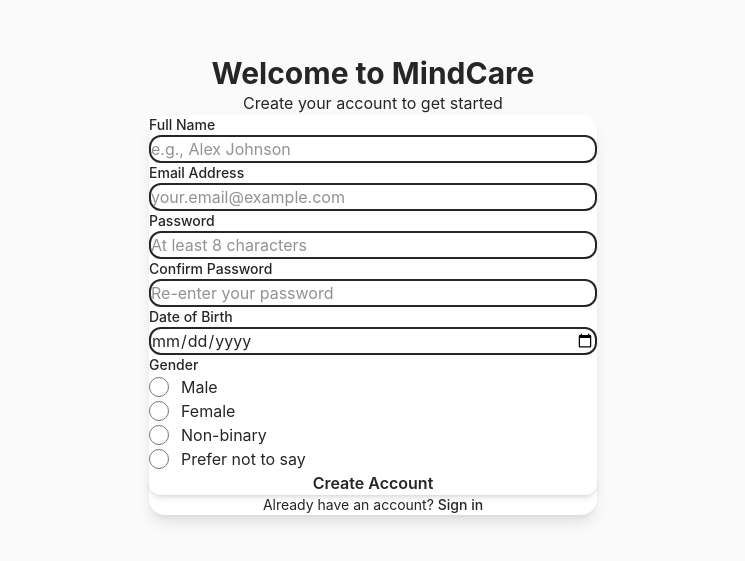
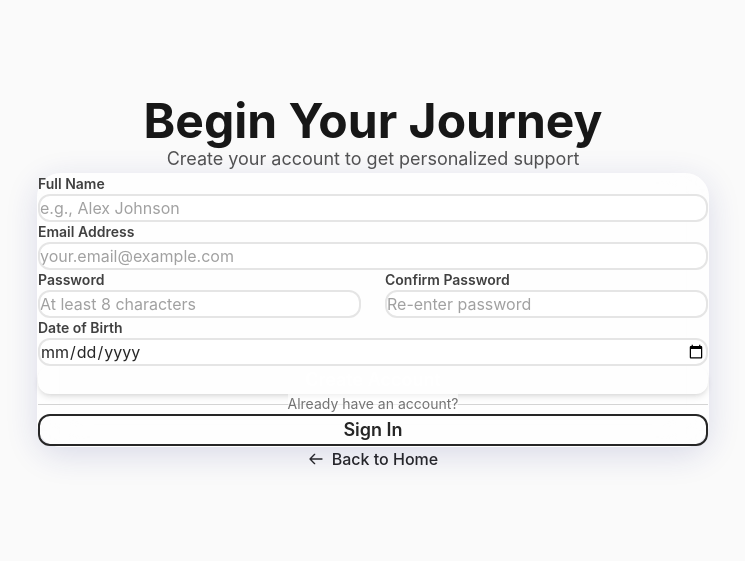
Before and after one commit to aks-1904/mental-health-companion, a Next.js app in the folder client/: page /register in a window 1280 px wide. Shown: the part 115-676 px from the top of the page, without its empty margins (267-1012 px from the left). Built offline with nearby package versions, Linux system fonts and the light colour scheme.

Commit message:
registerpage

```diff
--- a/client/app/register/page.tsx
+++ b/client/app/register/page.tsx
@@ -1,321 +1,217 @@
-'use client'
+"use client";
 
-import { useState, FormEvent } from 'react'
-import { useRouter } from 'next/navigation'
+import { useState, FormEvent } from "react";
+import { useRouter } from "next/navigation";
+import Button from "@/components/ui/Button";
+import GlassCard from "@/components/ui/GlassCard";
+import Input from "@/components/ui/Input";
+import Link from "next/link";
 
 interface FormErrors {
-  name?: string
-  email?: string
-  password?: string
-  confirmPassword?: string
-  dob?: string
-  gender?: string
+  name?: string;
+  email?: string;
+  password?: string;
+  confirmPassword?: string;
+  dob?: string;
 }
 
 export default function RegisterPage() {
-  const router = useRouter()
+  const router = useRouter();
   const [formData, setFormData] = useState({
-    name: '',
-    email: '',
-    password: '',
-    confirmPassword: '',
-    dob: '',
-    gender: '',
-  })
-  const [errors, setErrors] = useState<FormErrors>({})
-  const [isSubmitting, setIsSubmitting] = useState(false)
+    name: "",
+    email: "",
+    password: "",
+    confirmPassword: "",
+    dob: "",
+  });
+  const [errors, setErrors] = useState<FormErrors>({});
+  const [isSubmitting, setIsSubmitting] = useState(false);
 
-  // Email validation using RFC-compliant regex
   const validateEmail = (email: string): boolean => {
-    const emailRegex = /^[^\s@]+@[^\s@]+\.[^\s@]+$/
-    return emailRegex.test(email)
-  }
+    return /^[^\s@]+@[^\s@]+\.[^\s@]+$/.test(email);
+  };
 
-  // Date of birth validation (cannot be future date)
   const validateDOB = (dob: string): boolean => {
-    const selectedDate = new Date(dob)
-    const today = new Date()
-    today.setHours(0, 0, 0, 0)
-    return selectedDate <= today
-  }
+    const selectedDate = new Date(dob);
+    const today = new Date();
+    today.setHours(0, 0, 0, 0);
+    return selectedDate <= today;
+  };
 
   const validateForm = (): boolean => {
-    const newErrors: FormErrors = {}
+    const newErrors: FormErrors = {};
 
     if (!formData.name.trim()) {
-      newErrors.name = 'Please enter your name'
+      newErrors.name = "Please enter your name";
     }
 
     if (!formData.email.trim()) {
-      newErrors.email = 'Please enter your email address'
+      newErrors.email = "Please enter your email address";
     } else if (!validateEmail(formData.email)) {
-      newErrors.email = 'Please enter a valid email address'
+      newErrors.email = "Please enter a valid email address";
     }
 
     if (!formData.password) {
-      newErrors.password = 'Please create a password'
+      newErrors.password = "Please create a password";
     } else if (formData.password.length < 8) {
-      newErrors.password = 'Password should be at least 8 characters'
+      newErrors.password = "Password should be at least 8 characters";
     }
 
     if (!formData.confirmPassword) {
-      newErrors.confirmPassword = 'Please confirm your password'
+      newErrors.confirmPassword = "Please confirm your password";
     } else if (formData.password !== formData.confirmPassword) {
-      newErrors.confirmPassword = 'Passwords dont match yet'
+      newErrors.confirmPassword = "Passwords don't match yet";
     }
 
     if (!formData.dob) {
-      newErrors.dob = 'Please select your date of birth'
+      newErrors.dob = "Please select your date of birth";
     } else if (!validateDOB(formData.dob)) {
-      newErrors.dob = 'Please check your date of birth'
+      newErrors.dob = "Please check your date of birth";
     }
 
-    if (!formData.gender) {
-      newErrors.gender = 'Please select your gender'
-    }
-
-    setErrors(newErrors)
-    return Object.keys(newErrors).length === 0
-  }
+    setErrors(newErrors);
+    return Object.keys(newErrors).length === 0;
+  };
 
   const handleSubmit = async (e: FormEvent<HTMLFormElement>) => {
-    e.preventDefault()
+    e.preventDefault();
 
-    if (!validateForm()) {
-      return
-    }
+    if (!validateForm()) return;
 
-    setIsSubmitting(true)
+    setIsSubmitting(true);
 
     try {
-      // Simulate API call (replace with actual endpoint)
-      await new Promise(resolve => setTimeout(resolve, 1000))
-
-      // On success, redirect to login
-      router.push('/login?registered=true')
+      await new Promise((resolve) => setTimeout(resolve, 1000));
+      router.push("/login?registered=true");
     } catch (error) {
-      setErrors({
-        email: 'Something went wrong. Please try again in a moment.'
-      })
+      setErrors({ email: "Something went wrong. Please try again." });
     } finally {
-      setIsSubmitting(false)
+      setIsSubmitting(false);
     }
-  }
+  };
 
   return (
     <div className="min-h-screen flex items-center justify-center px-4 py-12">
-      <div className="w-full max-w-md">
+      <div className="w-full max-w-2xl space-y-8 animate-scale-in">
         {/* Header */}
-        <div className="text-center mb-8">
-          <h1 className="text-3xl font-bold text-blue-popsicle mb-2">
-            Welcome to MindCare
+        <div className="text-center space-y-3">
+          <h1 className="text-4xl md:text-5xl font-bold text-neutral-900">
+            Begin Your Journey
           </h1>
-          <p className="text-grey-blue-leaf">
-            Create your account to get started
+          <p className="text-lg text-neutral-600">
+            Create your account to get personalized support
           </p>
         </div>
 
         {/* Form Card */}
-        <div className="bg-white rounded-2xl shadow-lg p-8">
+        <GlassCard className="space-y-8">
           <form onSubmit={handleSubmit} className="space-y-6">
-            {/* Name Field */}
-            <div>
-              <label
-                htmlFor="name"
-                className="block text-sm font-medium text-deep-matte-grey mb-2"
-              >
-                Full Name
-              </label>
-              <input
-                id="name"
-                type="text"
-                value={formData.name}
-                onChange={(e) => setFormData({ ...formData, name: e.target.value })}
-                className={`w-full px-4 py-3 rounded-xl border-2 transition-colors
-                  ${errors.name
-                    ? 'border-redline bg-red-50'
-                    : 'border-silver-fox focus:border-yellow-primary'
-                  }
-                  text-deep-matte-grey placeholder:text-grey-blue-leaf`}
-                placeholder="e.g., Alex Johnson"
+            <Input
+              label="Full Name"
+              type="text"
+              placeholder="e.g., Alex Johnson"
+              value={formData.name}
+              onChange={(e) =>
+                setFormData({ ...formData, name: e.target.value })
+              }
+              error={errors.name}
+            />
+
+            <Input
+              label="Email Address"
+              type="email"
+              placeholder="your.email@example.com"
+              value={formData.email}
+              onChange={(e) =>
+                setFormData({ ...formData, email: e.target.value })
+              }
+              error={errors.email}
+            />
+
+            <div className="grid md:grid-cols-2 gap-6">
+              <Input
+                label="Password"
+                type="password"
+                placeholder="At least 8 characters"
+                value={formData.password}
+                onChange={(e) =>
+                  setFormData({ ...formData, password: e.target.value })
+                }
+                error={errors.password}
               />
-              {errors.name && (
-                <p className="mt-2 text-sm text-redline flex items-center gap-1">
-                  <span>⚠</span> {errors.name}
-                </p>
-              )}
+
+              <Input
+                label="Confirm Password"
+                type="password"
+                placeholder="Re-enter password"
+                value={formData.confirmPassword}
+                onChange={(e) =>
+                  setFormData({ ...formData, confirmPassword: e.target.value })
+                }
+                error={errors.confirmPassword}
+              />
             </div>
 
-            {/* Email Field */}
-            <div>
-              <label
-                htmlFor="email"
-                className="block text-sm font-medium text-deep-matte-grey mb-2"
-              >
-                Email Address
-              </label>
-              <input
-                id="email"
-                type="email"
-                value={formData.email}
-                onChange={(e) => setFormData({ ...formData, email: e.target.value })}
-                className={`w-full px-4 py-3 rounded-xl border-2 transition-colors
-                  ${errors.email
-                    ? 'border-redline bg-red-50'
-                    : 'border-silver-fox focus:border-yellow-primary'
-                  }
-                  text-deep-matte-grey placeholder:text-grey-blue-leaf`}
-                placeholder="your.email@example.com"
-              />
-              {errors.email && (
-                <p className="mt-2 text-sm text-redline flex items-center gap-1">
-                  <span>⚠</span> {errors.email}
-                </p>
-              )}
-            </div>
+            <Input
+              label="Date of Birth"
+              type="date"
+              value={formData.dob}
+              onChange={(e) =>
+                setFormData({ ...formData, dob: e.target.value })
+              }
+              error={errors.dob}
+            />
 
-            {/* Password Field */}
-            <div>
-              <label
-                htmlFor="password"
-                className="block text-sm font-medium text-deep-matte-grey mb-2"
-              >
-                Password
-              </label>
-              <input
-                id="password"
-                type="password"
-                value={formData.password}
-                onChange={(e) => setFormData({ ...formData, password: e.target.value })}
-                className={`w-full px-4 py-3 rounded-xl border-2 transition-colors
-                  ${errors.password
-                    ? 'border-redline bg-red-50'
-                    : 'border-silver-fox focus:border-yellow-primary'
-                  }
-                  text-deep-matte-grey placeholder:text-grey-blue-leaf`}
-                placeholder="At least 8 characters"
-              />
-              {errors.password && (
-                <p className="mt-2 text-sm text-redline flex items-center gap-1">
-                  <span>⚠</span> {errors.password}
-                </p>
-              )}
-            </div>
-
-            {/* Confirm Password Field */}
-            <div>
-              <label
-                htmlFor="confirmPassword"
-                className="block text-sm font-medium text-deep-matte-grey mb-2"
-              >
-                Confirm Password
-              </label>
-              <input
-                id="confirmPassword"
-                type="password"
-                value={formData.confirmPassword}
-                onChange={(e) => setFormData({ ...formData, confirmPassword: e.target.value })}
-                className={`w-full px-4 py-3 rounded-xl border-2 transition-colors
-                  ${errors.confirmPassword
-                    ? 'border-redline bg-red-50'
-                    : 'border-silver-fox focus:border-yellow-primary'
-                  }
-                  text-deep-matte-grey placeholder:text-grey-blue-leaf`}
-                placeholder="Re-enter your password"
-              />
-              {errors.confirmPassword && (
-                <p className="mt-2 text-sm text-redline flex items-center gap-1">
-                  <span>⚠</span> {errors.confirmPassword}
-                </p>
-              )}
-            </div>
-
-            {/* Date of Birth Field */}
-            <div>
-              <label
-                htmlFor="dob"
-                className="block text-sm font-medium text-deep-matte-grey mb-2"
-              >
-                Date of Birth
-              </label>
-              <input
-                id="dob"
-                type="date"
-                value={formData.dob}
-                onChange={(e) => setFormData({ ...formData, dob: e.target.value })}
-                className={`w-full px-4 py-3 rounded-xl border-2 transition-colors
-                  ${errors.dob
-                    ? 'border-redline bg-red-50'
-                    : 'border-silver-fox focus:border-yellow-primary'
-                  }
-                  text-deep-matte-grey`}
-              />
-              {errors.dob && (
-                <p className="mt-2 text-sm text-redline flex items-center gap-1">
-                  <span>⚠</span> {errors.dob}
-                </p>
-              )}
-            </div>
-
-            {/* Gender Field */}
-            <div>
-              <label className="block text-sm font-medium text-deep-matte-grey mb-3">
-                Gender
-              </label>
-              <div className="space-y-3">
-                {['Male', 'Female', 'Non-binary', 'Prefer not to say'].map((option) => (
-                  <label
-                    key={option}
-                    className="flex items-center gap-3 cursor-pointer group"
-                  >
-                    <input
-                      type="radio"
-                      name="gender"
-                      value={option}
-                      checked={formData.gender === option}
-                      onChange={(e) => setFormData({ ...formData, gender: e.target.value })}
-                      className="w-5 h-5 text-yellow-primary focus:ring-yellow-primary
-                                 border-grey-blue-leaf cursor-pointer"
-                    />
-                    <span className="text-deep-matte-grey group-hover:text-blue-popsicle
-                                   transition-colors">
-                      {option}
-                    </span>
-                  </label>
-                ))}
-              </div>
-              {errors.gender && (
-                <p className="mt-2 text-sm text-redline flex items-center gap-1">
-                  <span>⚠</span> {errors.gender}
-                </p>
-              )}
-            </div>
-
-            {/* Submit Button */}
-            <button
+            <Button
               type="submit"
+              variant="primary"
+              size="lg"
+              fullWidth
               disabled={isSubmitting}
-              className="w-full bg-yellow-primary hover:bg-opacity-90 disabled:bg-silver-fox
-                       disabled:cursor-not-allowed text-purple-shadow font-semibold
-                       py-4 rounded-xl transition-all transform hover:scale-[1.02]
-                       active:scale-[0.98] shadow-md"
             >
-              {isSubmitting ? 'Creating your account...' : 'Create Account'}
-            </button>
+              {isSubmitting ? "Creating account..." : "Create Account"}
+            </Button>
           </form>
 
-          {/* Login Link */}
-          <p className="mt-6 text-center text-grey-blue-leaf text-sm">
-            Already have an account?{' '}
-            <a
-              href="/login"
-              className="text-blue-popsicle font-medium hover:underline"
+          <div className="relative">
+            <div className="absolute inset-0 flex items-center">
+              <div className="w-full border-t border-neutral-300"></div>
+            </div>
+            <div className="relative flex justify-center text-sm">
+              <span className="px-4 bg-white/60 text-neutral-500">
+                Already have an account?
+              </span>
+            </div>
+          </div>
+
+          <Button href="/login" variant="outline" size="lg" fullWidth>
+            Sign In
+          </Button>
+        </GlassCard>
+
+        {/* Back to Home */}
+        <div className="text-center">
+          <Link
+            href="/"
+            className="text-neutral-600 hover:text-calm-600 font-medium transition-colors inline-flex items-center gap-2"
+          >
+            <svg
+              className="w-4 h-4"
+              fill="none"
+              stroke="currentColor"
+              viewBox="0 0 24 24"
             >
-              Sign in
-            </a>
-          </p>
+              <path
+                strokeLinecap="round"
+                strokeLinejoin="round"
+                strokeWidth={2}
+                d="M10 19l-7-7m0 0l7-7m-7 7h18"
+              />
+            </svg>
+            Back to Home
+          </Link>
         </div>
       </div>
     </div>
-  )
+  );
 }
```
